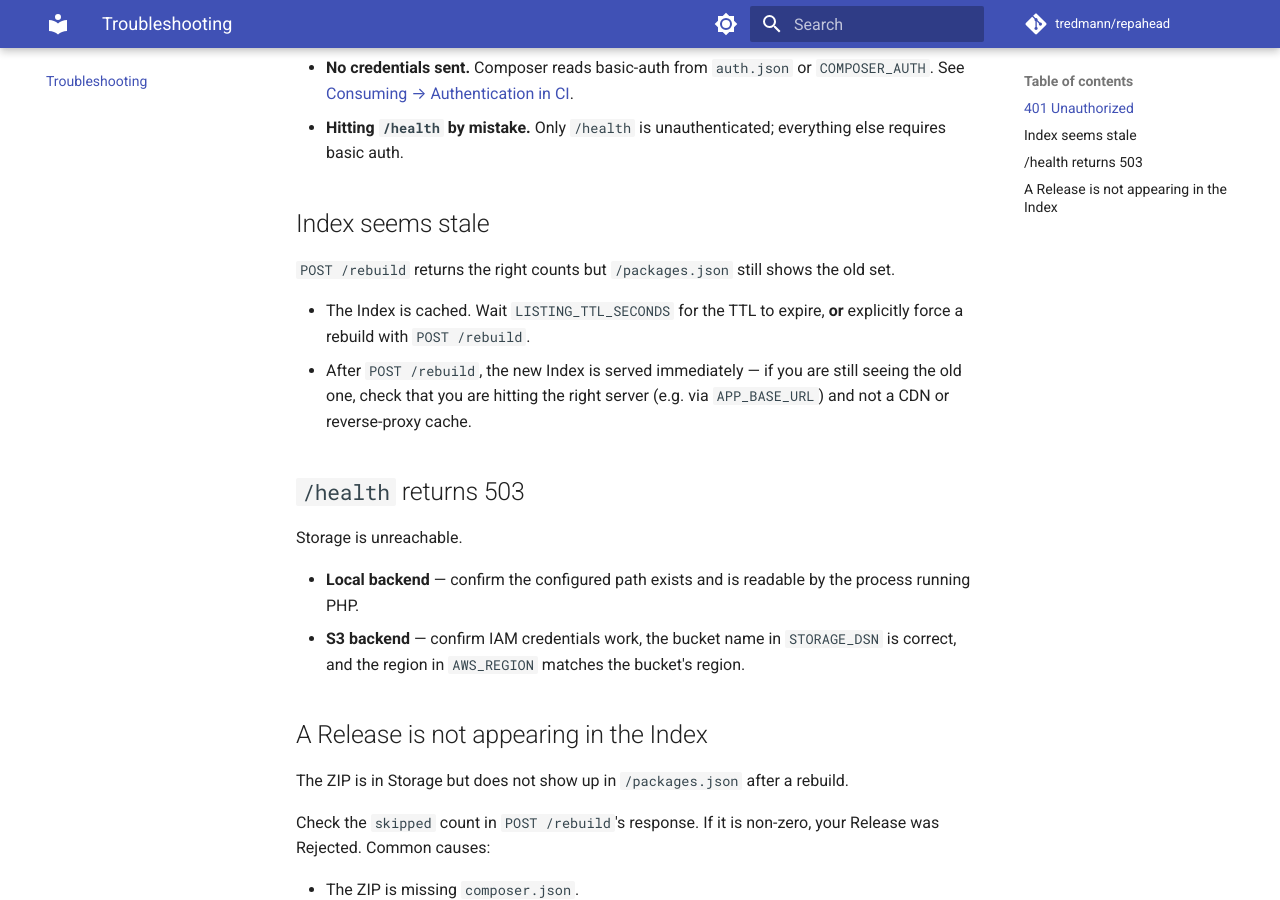
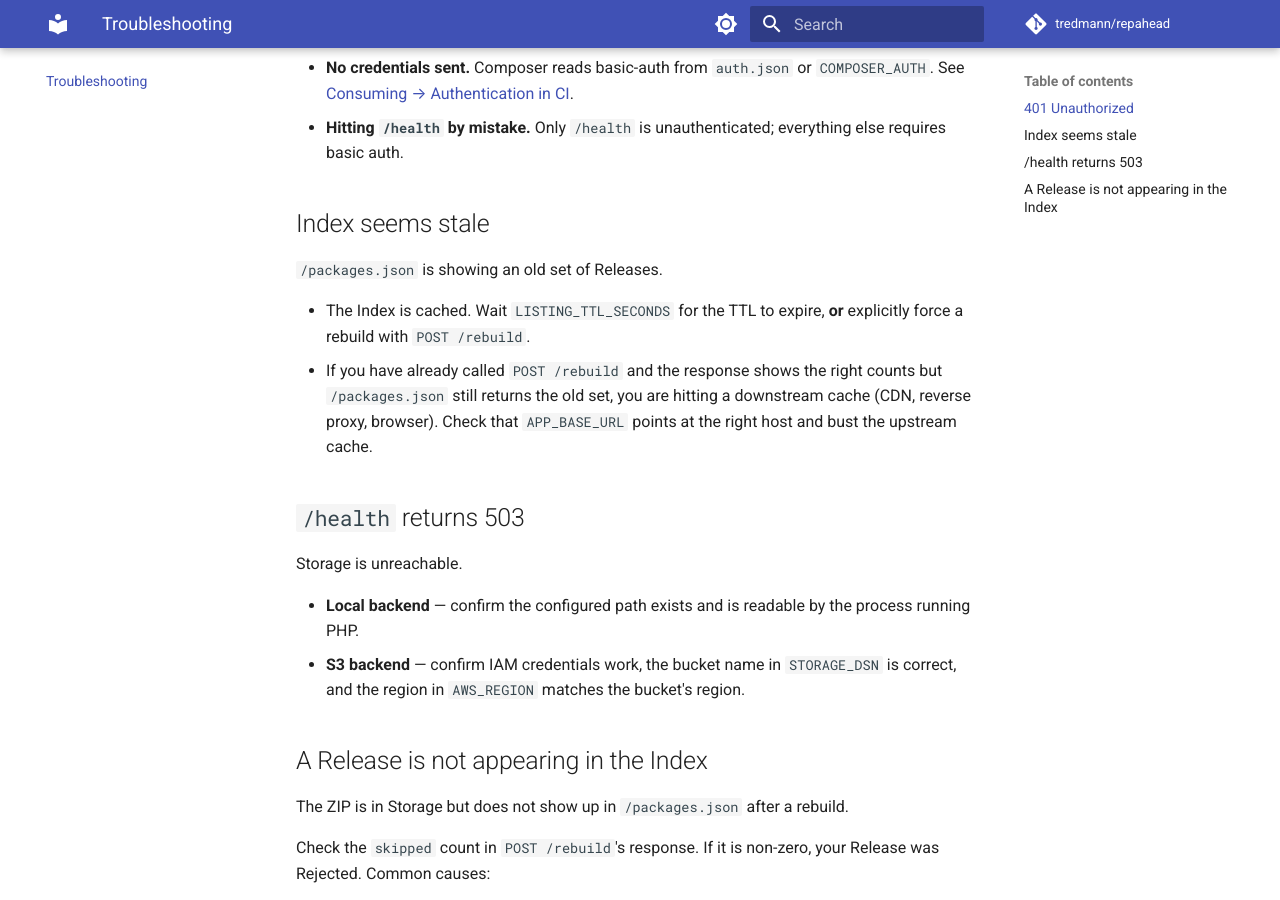
Before and after one commit to Jared87/repahead, an MkDocs documentation site: the page built from docs/troubleshooting.md, in a window 1280 px wide and 900 px high, scrolled down 324 px. Built offline with MkDocs 1.6.1 and Material for MkDocs 9.7.7, drawn with Linux system fonts in a browser that asks for light colours; comment, search, counter and statistics services are not loaded.

Commit message:
Clarify stale Index troubleshooting flow

```diff
--- a/docs/troubleshooting.md
+++ b/docs/troubleshooting.md
@@ -10,10 +10,10 @@ A request to `/packages.json`, `/dist/...`, or `/rebuild` returns 401.
 
 ## Index seems stale
 
-`POST /rebuild` returns the right counts but `/packages.json` still shows the old set.
+`/packages.json` is showing an old set of Releases.
 
 - The Index is cached. Wait `LISTING_TTL_SECONDS` for the TTL to expire, **or** explicitly force a rebuild with `POST /rebuild`.
-- After `POST /rebuild`, the new Index is served immediately — if you are still seeing the old one, check that you are hitting the right server (e.g. via `APP_BASE_URL`) and not a CDN or reverse-proxy cache.
+- If you have already called `POST /rebuild` and the response shows the right counts but `/packages.json` still returns the old set, you are hitting a downstream cache (CDN, reverse proxy, browser). Check that `APP_BASE_URL` points at the right host and bust the upstream cache.
 
 ## `/health` returns 503
 
```
